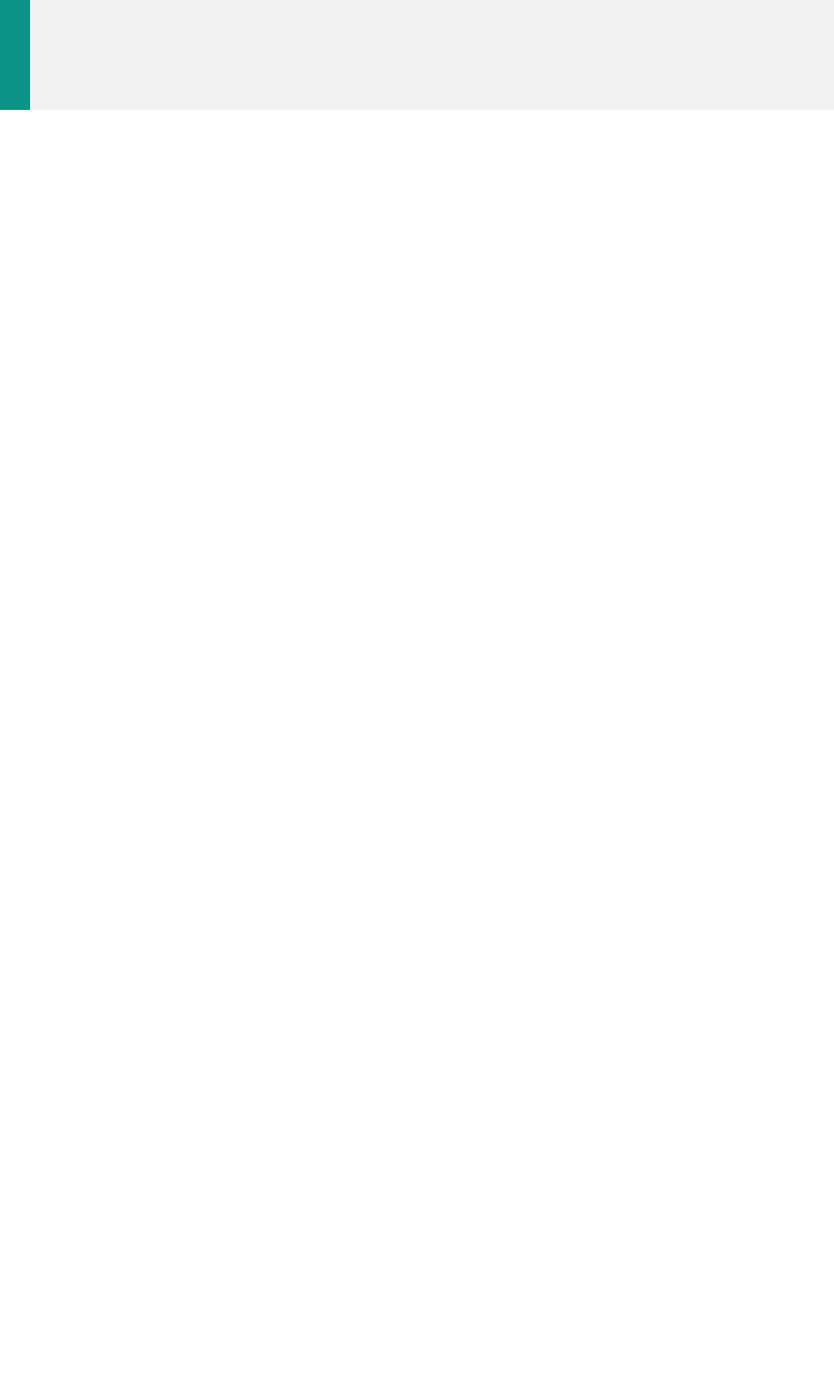
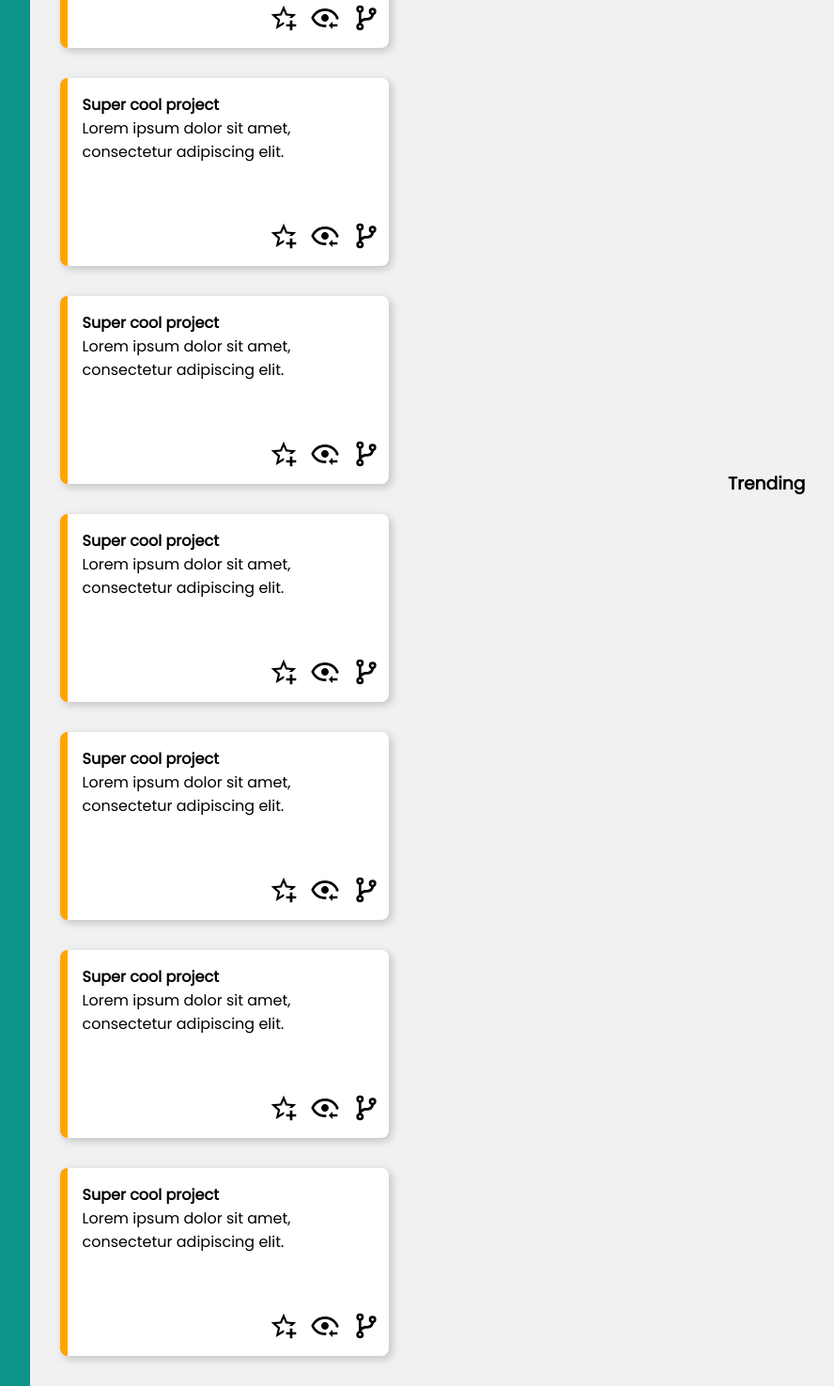
Before and after one commit to obviouslymilk/admin-dashboard, a plain HTML site: page index.html in a window 1280 px wide. Shown: the part 683-2158 px from the top of the page at 94% size, without its empty margins (236-1124 px from the left). Before the commit the page ends 800 px from the top, so only its background shows below. Drawn offline with Linux system fonts and the light colour scheme.

Commit message:
Add projects

```diff
--- a/index.html
+++ b/index.html
@@ -58,6 +58,78 @@
     <div class="content">
         <div class="projects">
             <h3>Your Projects</h3>
+            <div class='project'>
+                <h4>Super cool project</h4>
+                Lorem ipsum dolor sit amet, consectetur adipiscing elit.
+                <div class='project-buttons'>
+                    <img src="assets/star-plus-outline.svg" alt="">
+                    <img src="assets/eye-arrow-left-outline.svg" alt="">
+                    <img src="assets/source-branch.svg" alt="">
+                </div>
+            </div>
+            <div class='project'>
+                <h4>Super cool project</h4>
+                Lorem ipsum dolor sit amet, consectetur adipiscing elit.
+                <div class='project-buttons'>
+                    <img src="assets/star-plus-outline.svg" alt="">
+                    <img src="assets/eye-arrow-left-outline.svg" alt="">
+                    <img src="assets/source-branch.svg" alt="">
+                </div>
+            </div>
+            <div class='project'>
+                <h4>Super cool project</h4>
+                Lorem ipsum dolor sit amet, consectetur adipiscing elit.
+                <div class='project-buttons'>
+                    <img src="assets/star-plus-outline.svg" alt="">
+                    <img src="assets/eye-arrow-left-outline.svg" alt="">
+                    <img src="assets/source-branch.svg" alt="">
+                </div>
+            </div>
+            <div class='project'>
+                <h4>Super cool project</h4>
+                Lorem ipsum dolor sit amet, consectetur adipiscing elit.
+                <div class='project-buttons'>
+                    <img src="assets/star-plus-outline.svg" alt="">
+                    <img src="assets/eye-arrow-left-outline.svg" alt="">
+                    <img src="assets/source-branch.svg" alt="">
+                </div>
+            </div>
+            <div class='project'>
+                <h4>Super cool project</h4>
+                Lorem ipsum dolor sit amet, consectetur adipiscing elit.
+                <div class='project-buttons'>
+                    <img src="assets/star-plus-outline.svg" alt="">
+                    <img src="assets/eye-arrow-left-outline.svg" alt="">
+                    <img src="assets/source-branch.svg" alt="">
+                </div>
+            </div>
+            <div class='project'>
+                <h4>Super cool project</h4>
+                Lorem ipsum dolor sit amet, consectetur adipiscing elit.
+                <div class='project-buttons'>
+                    <img src="assets/star-plus-outline.svg" alt="">
+                    <img src="assets/eye-arrow-left-outline.svg" alt="">
+                    <img src="assets/source-branch.svg" alt="">
+                </div>
+            </div>
+            <div class='project'>
+                <h4>Super cool project</h4>
+                Lorem ipsum dolor sit amet, consectetur adipiscing elit.
+                <div class='project-buttons'>
+                    <img src="assets/star-plus-outline.svg" alt="">
+                    <img src="assets/eye-arrow-left-outline.svg" alt="">
+                    <img src="assets/source-branch.svg" alt="">
+                </div>
+            </div>
+            <div class='project'>
+                <h4>Super cool project</h4>
+                Lorem ipsum dolor sit amet, consectetur adipiscing elit.
+                <div class='project-buttons'>
+                    <img src="assets/star-plus-outline.svg" alt="">
+                    <img src="assets/eye-arrow-left-outline.svg" alt="">
+                    <img src="assets/source-branch.svg" alt="">
+                </div>
+            </div>
         </div>
         <div class="announcemens">
             <h3>Announcements</h3>
--- a/style.css
+++ b/style.css
@@ -108,7 +108,7 @@ button img {
     padding: 0.5em 2em 0.5em 2em;
     text-align: center;
     border-radius: 10rem;
-    font-size: 1em;
+    font-size: 1rem;
 }
 
 .greetings img {
@@ -171,6 +171,44 @@ button img {
 /* Content */
 .projects {
     grid-area: projects;
+    display: grid;
+    grid-template-columns: repeat(auto-fill, minmax(150px, 350px));
+    grid-template-rows: 30px 200px;
+    grid-auto-rows: 200px;
+    gap: 32px;
+}
+
+.projects h3 {
+    grid-column: 1 / -1;
+}
+
+.project {
+    box-shadow: 3px 3px 10px rgba(0, 0, 0, 0.2);
+    background-color: white;
+    border-left: 0.5rem orange solid;
+    border-radius: 0.5rem;
+    padding: 0.5rem;
+    padding-left: 1rem;
+    display: flex;
+    flex-direction: column;
+}
+
+.project-buttons {
+    margin-top: auto;
+    margin-bottom: 0.5em;
+    display: flex;
+    align-items: center;
+    justify-content: right;
+    gap: 12px;
+}
+
+.project-buttons img {
+    height: 2rem;
+}
+
+.project h4 {
+    margin: 0;
+    margin-top: 0.5em;
 }
 
 .announcemens {
```
Also changed, not shown: assets/eye-arrow-left-outline.svg (added), assets/source-branch.svg (added), assets/star-plus-outline.svg (added).
